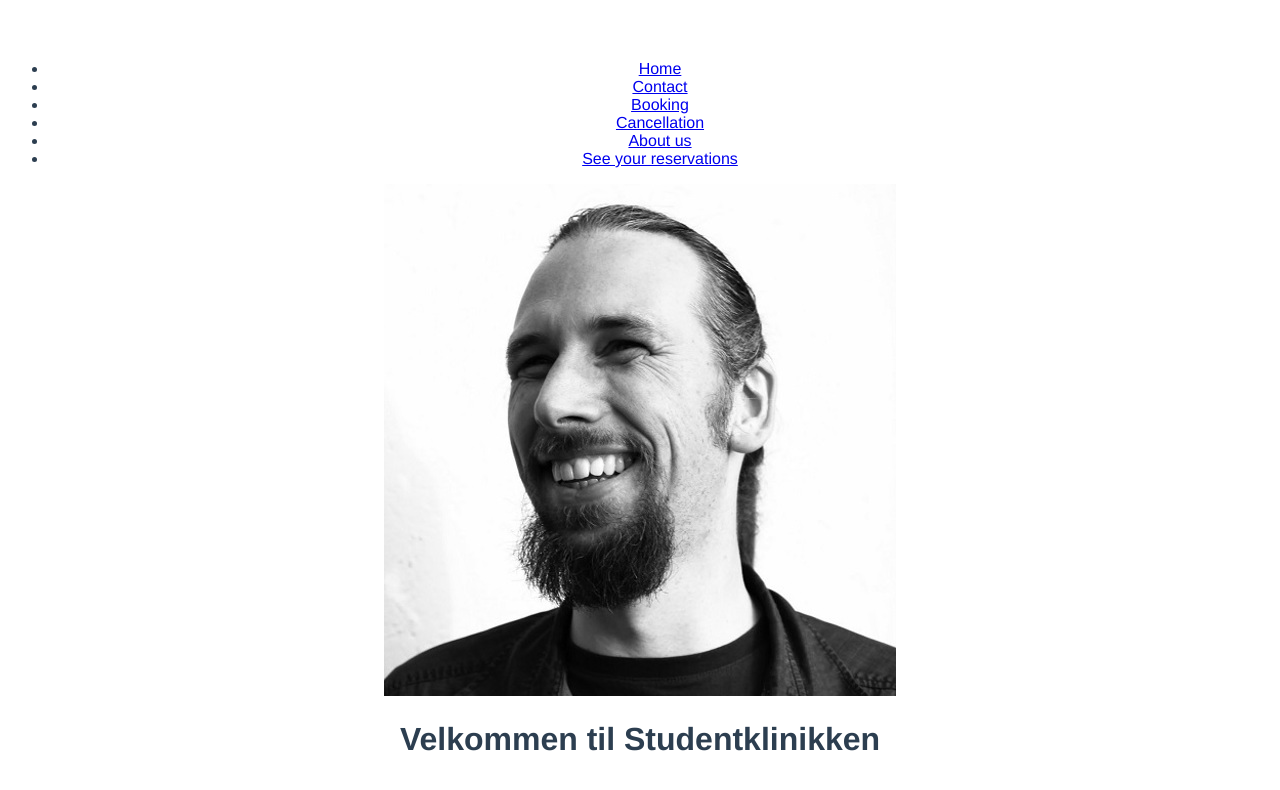
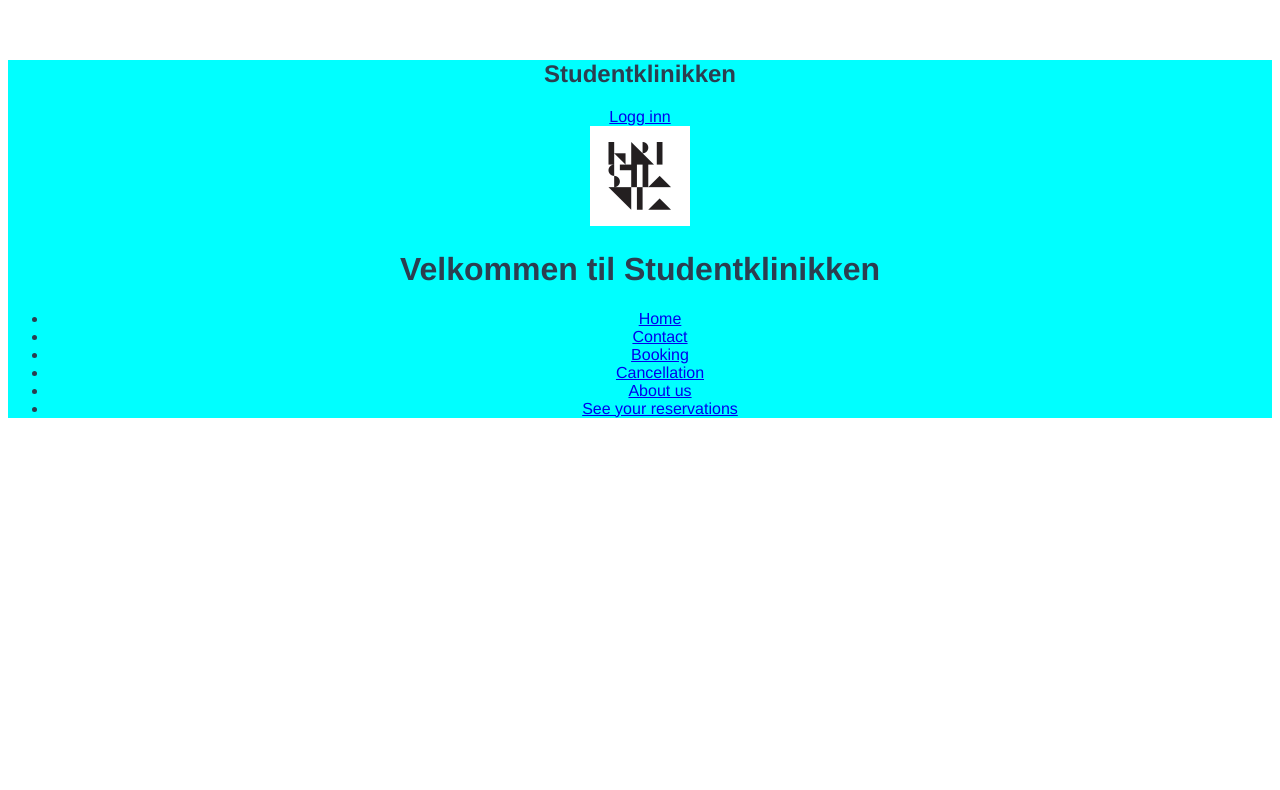
Before and after one commit to braenden/grensesnitt-eksamen, a Vue app: page / in a window 1280 px wide. Shown: the top 790 px of the page. Built offline with nearby package versions, Linux system fonts and the light colour scheme.

Commit message:
Added navbar, new logos and some css

```diff
--- a/src/app.vue
+++ b/src/app.vue
@@ -1,6 +1,9 @@
 <template>
   <div id="app">
-    <ul>
+    <navbar></navbar>
+    <router-view></router-view>
+
+      <ul>
       <li><router-link to="/">Home</router-link></li>
       <li><router-link to="/contact">Contact</router-link></li>
       <li><router-link to="/booking">Booking</router-link></li>
@@ -8,11 +11,19 @@
       <li><router-link to="/aboutUs">About us</router-link></li>
       <li><router-link to="/yourReservations">See your reservations</router-link></li>
       </ul>
-    <img src="./assets/johannesBrodwall.jpeg">
-    <router-view></router-view>
+
   </div>
 </template>
 
+<script>
+import Navbar from './components/navbar'
+export default {
+  name: 'app',
+  components: {
+  'navbar': Navbar
+  }
+}
+</script>
 
 <style>
 #app {
@@ -22,5 +33,6 @@
   text-align: center;
   color: #2c3e50;
   margin-top: 60px;
+  background-color: aqua;
 }
 </style>
--- /dev/null
+++ b/src/components/navbar.vue
@@ -0,0 +1,8 @@
+<template>
+    <div>
+  <h2>Studentklinikken</h2>
+  <nav>
+    <router-link to="/login">Logg inn</router-link>
+  </nav>
+</div>
+</template>
--- a/src/main.js
+++ b/src/main.js
@@ -7,6 +7,7 @@ import Booking from './pages/booking'
 import Cancellation from './pages/cancellation'
 import AboutUs from './pages/aboutUs'
 import YourReservations from './pages/yourReservations'
+import Login from './pages/login'
 
 
 Vue.use(VueRouter);
@@ -21,6 +22,7 @@ routes: [
   { path: "/cancellation", component: Cancellation },
   { path: "/aboutUs", component: AboutUs },
   { path: "/yourReservations", component: YourReservations },
+  { path: "/login", component: Login }
 ],
 mode: "history"
 });
--- a/src/pages/cancellation.vue
+++ b/src/pages/cancellation.vue
@@ -0,0 +1,3 @@
+<template>
+
+</template>
--- a/src/pages/homePage.vue
+++ b/src/pages/homePage.vue
@@ -1,5 +1,6 @@
 <template>
     <div>
+        <img id="kristianiaLogo" src="../assets/kristiania.jpeg">
         <h1>Velkommen til Studentklinikken</h1>
     </div>
 </template>
@@ -10,6 +11,14 @@ export default {
 }
 </script>
 
-<style scoped>
+<style>
 
+#kristianiaLogo {
+width: 100px;
+height: 100px;
+}
+
+#h1{
+    font-family: fantasy;
+}
 </style>
```
Also changed, not shown: src/components/user.vue (deleted, +0 -13 lines), src/assets/kristiania.jpeg (added), src/assets/kristianiablack.jpeg (added), src/pages/login.vue (added).
